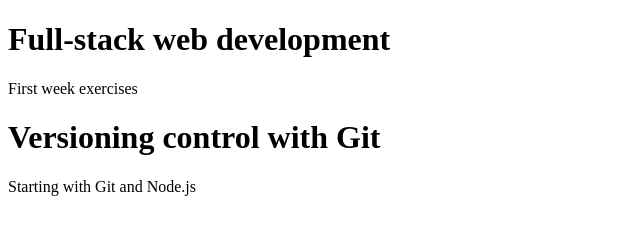
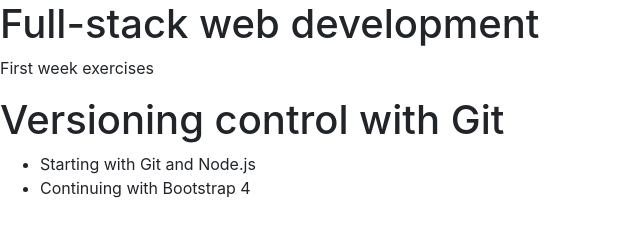
Before and after one commit to skrunic/npm-test, a website: page index.html in a window 1280 px wide. Shown: the whole page, without its empty margins (0-640 px from the left). Drawn offline with nearby package versions, Linux system fonts and the light colour scheme.

Commit message:
Bootstrap 4 intro

```diff
--- a/index.html
+++ b/index.html
@@ -1,7 +1,15 @@
 <!doctype html>
-<html>
+<html lang="en">
     <head>
+        <!-- Required meta tags always come first -->
+        <meta charset="utf-8">
+        <meta name="viewport" content="width=device-width, initial-scale=1, shrink-to-fit=no">
+        <meta http-equiv="x-ua-compatible" content="ie=edge">
 
+        <!-- Bootstrap CSS -->
+        <link rel="stylesheet" href="node_modules/bootstrap/dist/css/bootstrap.min.css">
+
+        <title>Full-stack web dev exercises</title>
     </head>
 
     <body>
@@ -12,7 +20,17 @@
 
         <main>
             <h1>Versioning control with Git</h1>
-            <p>Starting with Git and Node.js</p>
+            <ul>
+                <li>Starting with Git and Node.js</li>
+                <li>Continuing with Bootstrap 4</li>
+            </ul>
         </main>
     </body>
+
+
+    <!-- jQuery first, then Tether, then Bootstrap JS. -->
+    <script src="node_modules/jquery/dist/jquery.min.js"></script>
+    <script src="node_modules/tether/dist/js/tether.min.js"></script>
+    <script src="node_modules/bootstrap/dist/js/bootstrap.min.js"></script>
+
 </html>
--- a/package.json
+++ b/package.json
@@ -20,5 +20,8 @@
   "homepage": "https://github.com/skrunic/npm-test#readme",
   "devDependencies": {
     "lite-server": "^2.3.0"
+  },
+  "dependencies": {
+    "bootstrap": "^4.0.0-alpha.6"
   }
 }
```
